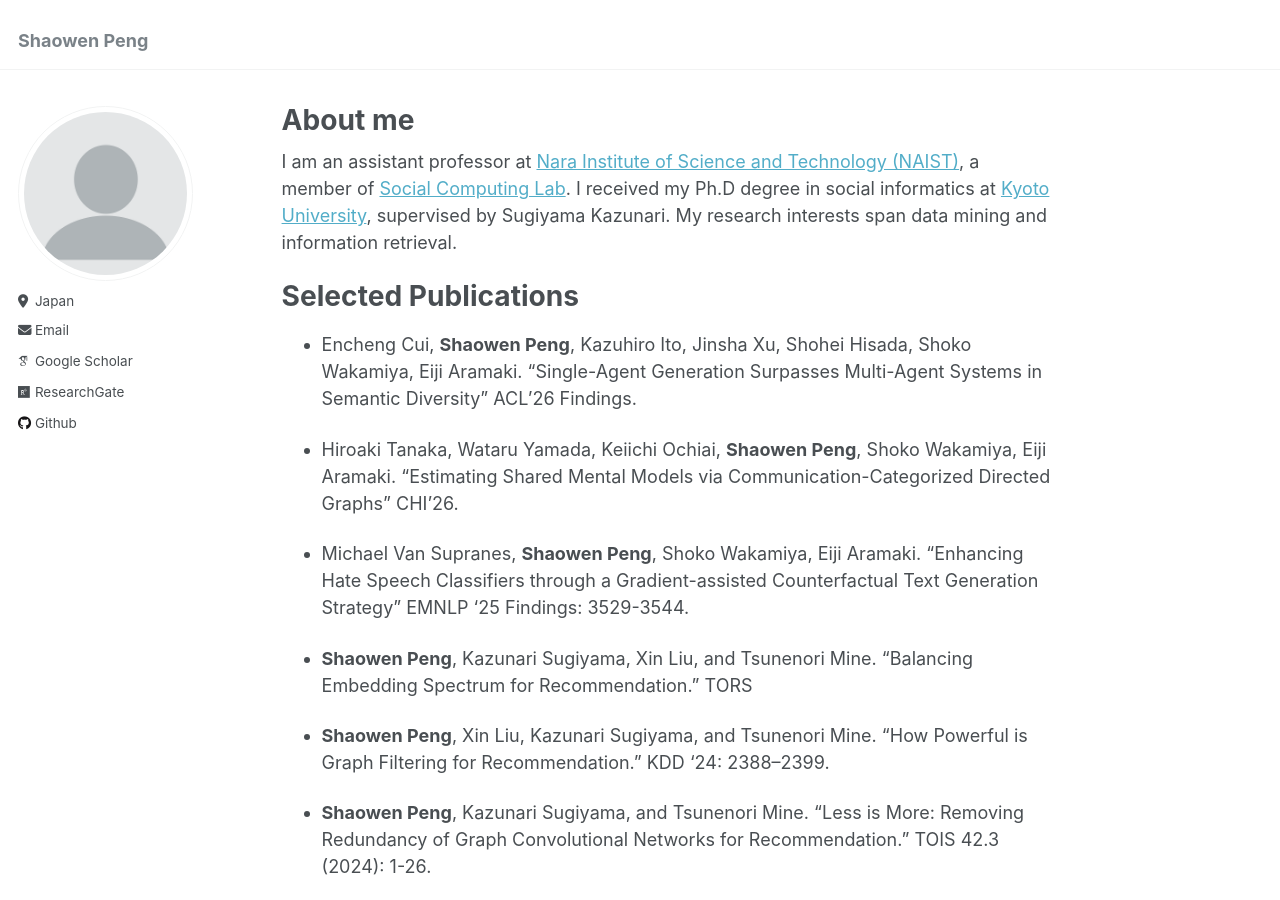
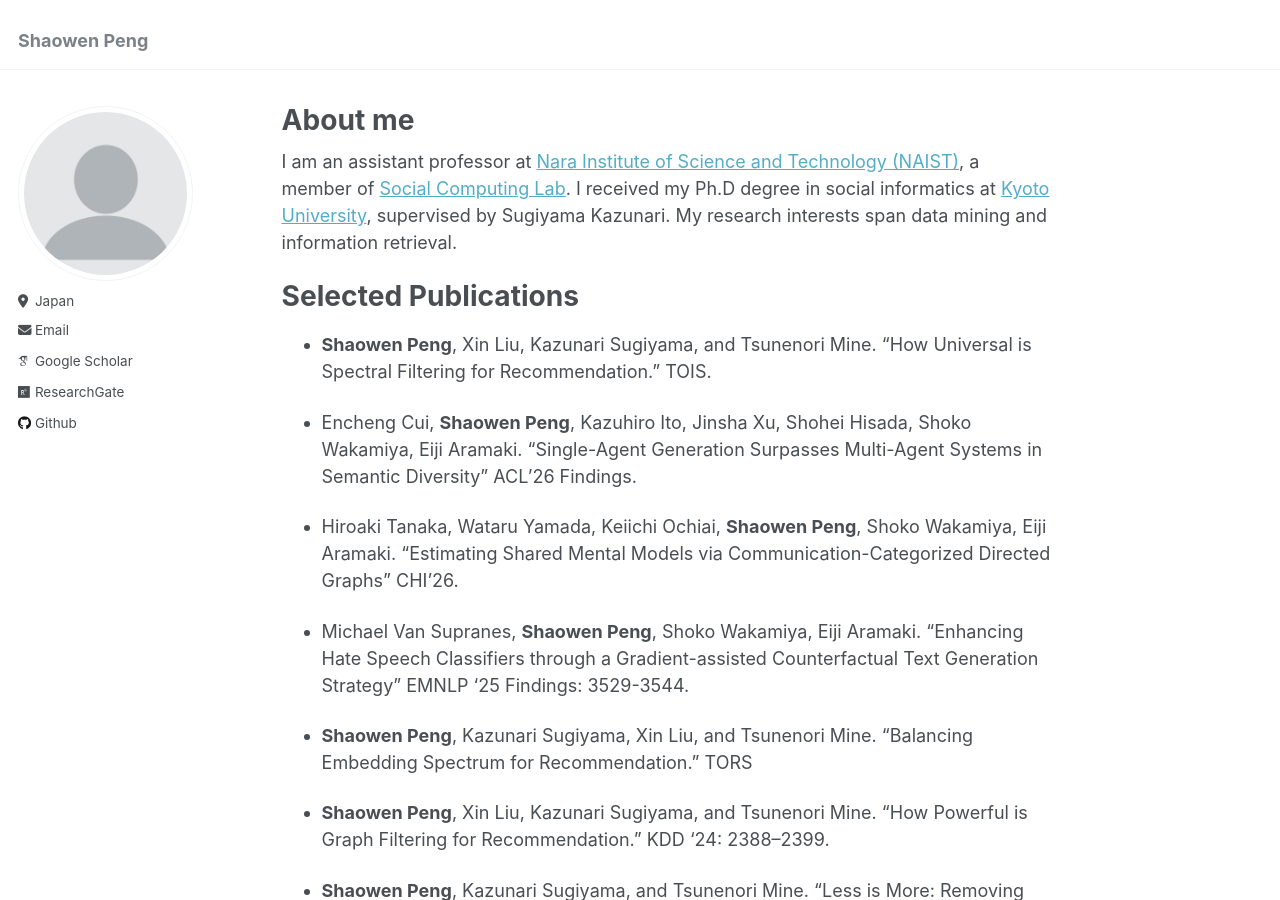
Before and after one commit to tanatosuu/tanatosuu.github.io, a Jekyll site: the page built from _pages/about.md, in a window 1280 px wide and 900 px high. Built offline with Jekyll 4.4.1, drawn with Linux system fonts in a browser that asks for light colours; some web fonts are replaced.

Commit message:
Update about.md

```diff
--- a/_pages/about.md
+++ b/_pages/about.md
@@ -10,6 +10,8 @@ redirect_from:
 I am an assistant professor at [Nara Institute of Science and Technology (NAIST)](https://www.naist.jp/), a member of [Social Computing Lab](https://sociocom.naist.jp/). I received my Ph.D degree in social informatics at [Kyoto University](https://www.kyoto-u.ac.jp/), supervised by Sugiyama Kazunari. My research interests span data mining and information retrieval.
 
 # Selected Publications
+
+* **Shaowen Peng**, Xin Liu, Kazunari Sugiyama, and Tsunenori Mine. "How Universal is Spectral Filtering for Recommendation." TOIS.
 
 * Encheng Cui, **Shaowen Peng**, Kazuhiro Ito, Jinsha Xu, Shohei Hisada, Shoko Wakamiya, Eiji Aramaki. "Single-Agent Generation Surpasses Multi-Agent Systems in Semantic Diversity" ACL'26 Findings.
 
```
